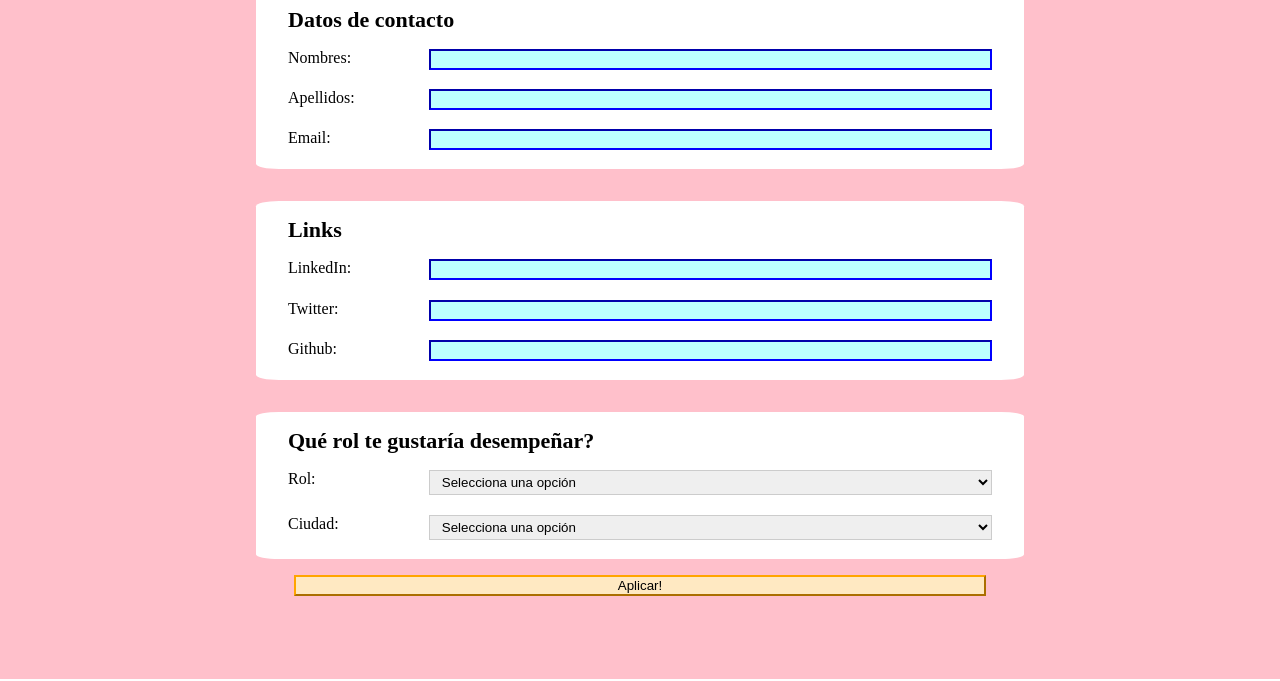
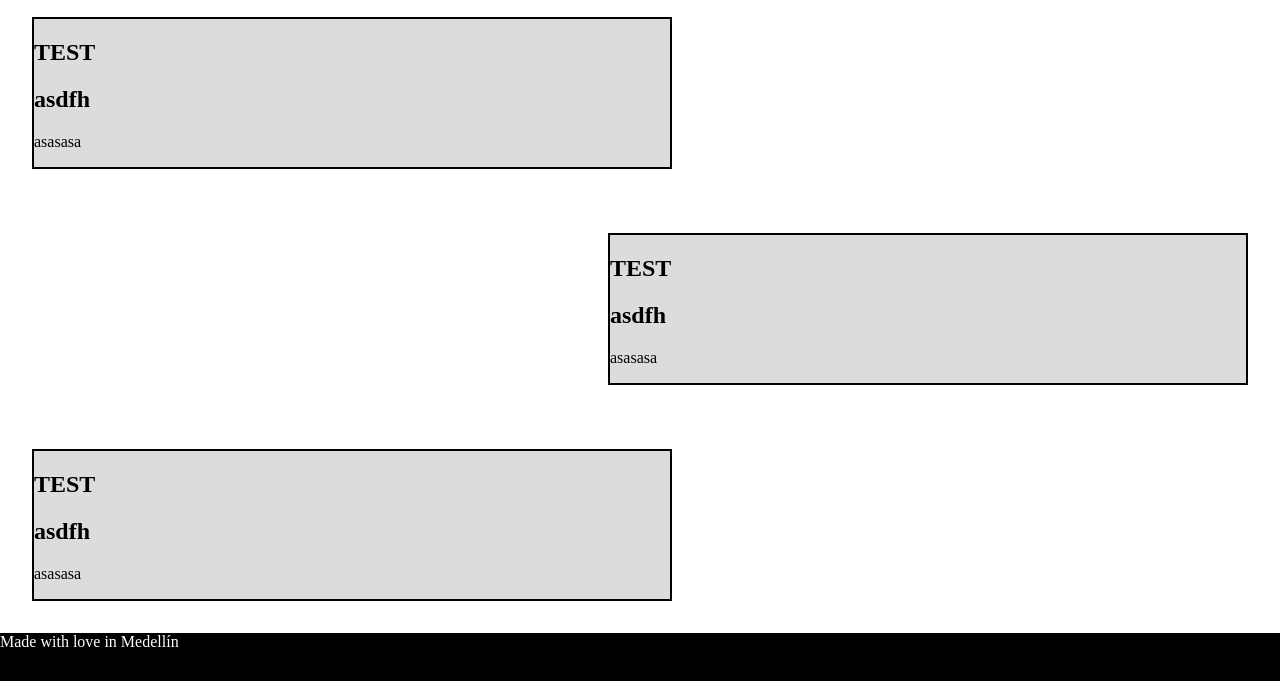
Before and after one commit to MelinaMejia95/accesibility-form, a website: page index.html in a window 1280 px wide. Shown: the part 121-802 px from the top of the page. Drawn offline with Linux system fonts and the light colour scheme.

Commit message:
Se agrega modal y se organiza estructura de la paaaaaaagina

```diff
--- a/index.html
+++ b/index.html
@@ -10,55 +10,32 @@
 </head>
 
 <body>
-  <div class="container">
-    <h1>Trabaja con nosotros!</h1>
-    <form action="">
-      <div class="form-card">
-        <label class="form-card__title">Datos de contacto</label>
-        <div class="form-card__fields">
-          <label for="nombres" id="nombresLabel">Nombres: </label>
-          <input type="text" id="nombres" aria-labelledby="nombresLabel">
-          <label for="apellidos" id="apellidosLabel">Apellidos: </label>
-          <input type="text" id="apellidos" aria-labelledby="apellidosLabel">
-          <label for="email" id="emailLabel">Email: </label>
-          <input type="text" id="email" aria-labelledby="emailLabel">
-        </div>
-      </div>
-      <div class="form-card">
-        <label class="form-card__title">Links</label>
-        <div class="form-card__fields">
-          <label for="linkedin" id="linkedInLabel">LinkedIn: </label>
-          <input type="text" id="linkedin" aria-labelledby="linkedInLabel">
-          <label for="twitter" id="twitterLabel">Twitter: </label>
-          <input type="text" id="twitter" aria-labelledby="twitterLabel">
-          <label for="github" id="githubLabel">Github: </label>
-          <input type="text" id="github" aria-labelledby="githubLabel">
-        </div>
-      </div>
-      <div class="form-card">
-        <label class="form-card__title">Qué rol te gustaría desempeñar?</label>
-        <div class="form-card__fields">
-          <label for="rol" id="rolLabel">Rol: </label>
-          <select id="rol" aria-labelledby="rolLabel">
-            <option value="">Selecciona una opción</option>
-            <option value="front-end">Desarrollador front-end</option>
-            <option value="back-end">Desarrollador back-end</option>
-            <option value="devops">DevOps</option>
-          </select>
-          <label for="ciudad" id="ciudadLabel">Ciudad: </label>
-          <select id="ciudad" aria-labelledby="ciudadLabel">
-            <option value="">Selecciona una opción</option>
-            <option value="medellin">Medellín</option>
-            <option value="cali">Cali</option>
-            <option value="bogota">Bogotá</option>
-          </select>
-        </div>
-      </div>
-      <button type="submit" id="aplicar">
-        Aplicar!
-      </button>
-    </form>
-  </div>
+  <header class="main-header">
+    test
+    <a href="tours/index.html">Book a tour</a>
+  </header>
+  <main>
+    <h1>Choose your plan</h1>
+    <section class="package" id="free">
+      <h1 class="package__title">TEST</h1>
+      <h2 class="package__subtitle">asdfh</h2>
+      <p class="package__description">asasasa</p>
+    </section>
+    <section class="package" id="plus">
+      <h1 class="package__title">TEST</h1>
+      <h2 class="package__subtitle">asdfh</h2>
+      <p class="package__description">asasasa</p>
+    </section>
+    <div class="clearfix"></div>
+    <section class="package" id="premium">
+      <h1 class="package__title">TEST</h1>
+      <h2 class="package__subtitle">asdfh</h2>
+      <p class="package__description">asasasa</p>
+    </section>
+  </main>
+  <footer class="main-footer">
+    <label for="">Made with love in Medellín</label>
+  </footer>
 </body>
 
 </html>
--- a/index.js
+++ b/index.js
@@ -0,0 +1,30 @@
+var backdrop = document.querySelector('.backdrop');
+var modal = document.querySelector('.modal');
+var button = document.querySelector('.button');
+var closeModalButton = document.querySelector('.modal__action--negative');
+
+button.addEventListener('click', () => {
+  modal.classList.add('open');
+  backdrop.style.display = 'block';
+        setTimeout(() => {
+            backdrop.classList.add('open');
+        }, 10);
+});
+
+if (closeModalButton) {
+  closeModalButton.addEventListener('click', closeModal);
+}
+
+backdrop.addEventListener('click', () => {
+  this.closeModal();
+});
+
+function closeModal() {
+  if (modal) {
+      modal.classList.remove('open');
+  }
+  backdrop.classList.remove('open');
+  setTimeout(() => {
+      backdrop.style.display = 'none';
+  }, 200);
+}
--- a/main.scss
+++ b/main.scss
@@ -12,81 +12,37 @@ body {
   height: 100%;
 }
 
-.container {
-  background-color: pink;
+.main-header {
+  height: 3rem;
+  background-color: black;
+  color: white;
+  font-size: 2rem;
   display: flex;
-  flex-direction: column;
-  align-items: center;
-  padding: 1rem 0;
-
-  form {
-    display: flex;
-    flex-direction: column;
-    align-items: center;
-
-    .form-card{
-      background-color: white;
-      border-radius: 3%;
-      padding: 1rem 2rem;
-      display: grid;
-      margin: 1rem 0;
-      width: 100%;
-
-      .form-card__title {
-        font-size: 22px;
-        font-weight: bold;
-      }
-
-      .form-card__fields {
-        display: flex;
-        flex-direction: column;
-        margin-top: 1rem;
-
-          input {
-            background-color: rgb(188, 255, 255);
-            border-color: blue;
-            margin-bottom: 1rem;
-          }
-
-          select {
-            border: 1px solid #ccc;
-            padding: 0.2rem 0.5rem;
-            margin-bottom: 1rem;
-          }
-      }
-
-    }
-
-    button {
-      background-color: rgb(255, 233, 194);
-      border-color: orange;
-      width: 90%;
-    }
-  }
+  justify-content: space-between;
+  padding: 0 1rem;
 
 }
 
-@media (min-width: 40rem) {
+.package {
+  width: 50%;
+  background-color: gainsboro;
+  border: 2px solid black;
+  position: relative;
+  margin: 2rem;
+  overflow: hidden;
+}
 
-  .container {
-    height: 100%;
+.clearfix{
+  clear: both;
+}
 
-    form {
-      width: 60%;
+#plus {
+  float: right;
+}
 
-      .form-card {
-        .form-card__fields {
-          display: grid;
-          grid-template-columns: 20% 80%;
-          grid-row-gap: 1rem;
-
-          input, select {
-            margin-bottom: 0.2rem;
-          }
-        }
-      }
-
-    }
-  }
-
+.main-footer{
+  background-color: black;
+  color: white;
+  height: 3rem;
+  width: 100%;
 }
```
Also changed, not shown: main.css, 1 other file.
